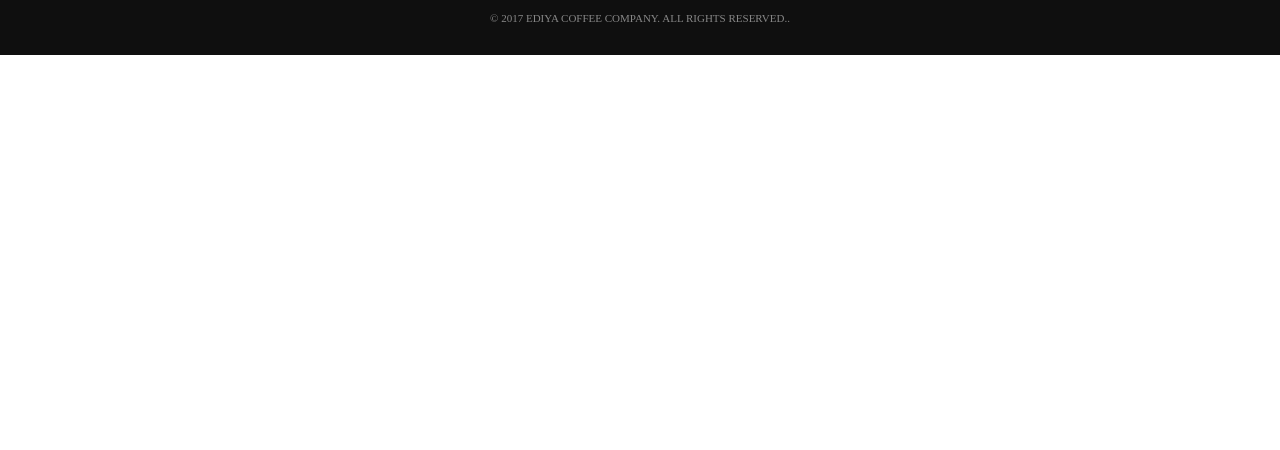
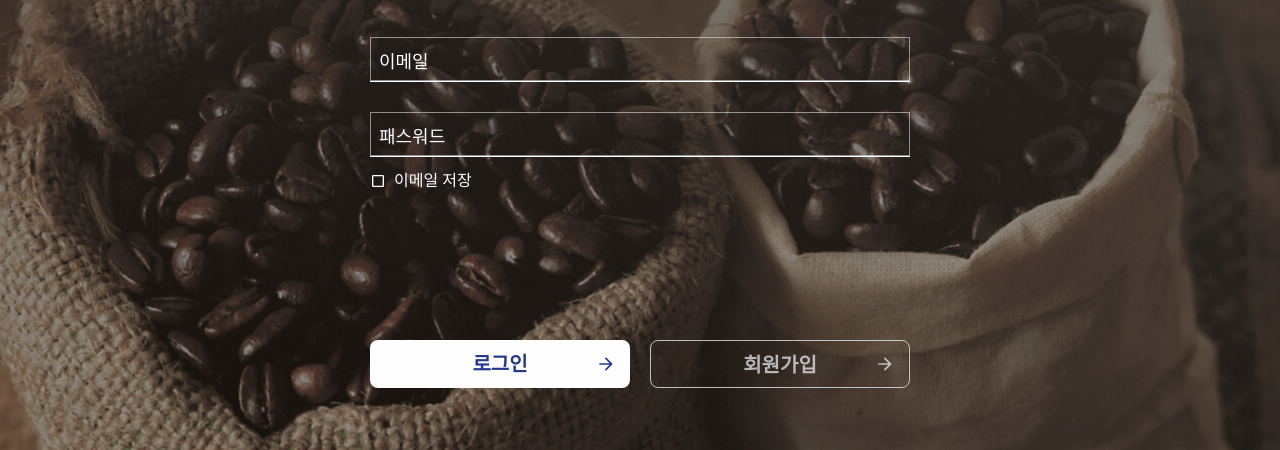
Before and after one commit to Bernese-Corgi/FDS18_RWD, a plain HTML site: page html/login-fds18.html in a window 1280 px wide. Shown: the part 434-884 px from the top of the page. Before the commit the page ends 800 px from the top, so only its background shows below. Drawn offline with nearby package versions, Linux system fonts and the light colour scheme; a script that the page names is missing; a web font is replaced by a local one.

Commit message:
로그인 및 회원가입 normal상태 디자인

```diff
--- /dev/null
+++ b/style/member.css
@@ -0,0 +1,197 @@
+/* 공통 멤버 섹션 */
+.member {
+  padding: 120px 32px 50px;
+  color: var(--theme-bright3);
+  background: url(../images/coffee-desktop.jpg) no-repeat 50% 0;
+}
+
+.member-headline,
+.member-text {
+  line-height: 1.5;
+  margin: 0;
+  text-align: center;
+}
+
+.member-headline {
+  font-size: 3.6rem;
+  font-weight: 100;
+  margin-top: 50px;
+  margin-bottom: 24px;
+}
+
+.member-text[lang='en'] {
+  font-size: 1.8rem;
+}
+
+/* 공통 로그인 및 회원가입 폼 */
+
+.member-form {
+  margin-top: 120px;
+}
+
+/* 공통 멤버 아이디 입력 서식 */
+.member-id,
+.member-password {
+  height: 45px;
+  position: relative;
+  border-bottom: 1px solid currentColor;
+}
+
+.member-id label,
+.member-password label {
+  position: absolute;
+  left: 0.5em;
+  top: 15px;
+  /* top 대신 -> line-height: 45px; 가능 */
+  font-size: 1.8rem;
+}
+
+.member-id {
+  margin-bottom: 30px;
+}
+
+.member-password {
+  margin-bottom: 15px;
+}
+
+
+.member-id input,
+.member-password input {
+  width: 100%;
+  height: 100%;
+  background: transparent;
+  border: 1px solid rgba(255, 255, 255, 0.5);
+  color: currentColor;
+  padding: 0 1em;
+}
+
+.member-id--error,
+.member-password--error,
+.button-password {
+  display: none;
+}
+
+/* 공통 이메일 저장 */
+.save-email {
+  /* background-color: royalblue; */
+  position: relative;
+  display: flex;
+  flex-flow: row nowrap;
+  align-items: center;
+}
+
+.save-email input {
+  position: relative;
+  z-index: 10;
+  width: 16px;
+  height: 16px;
+  opacity: 0;
+}
+
+.save-email .checkbox {
+  width: 16px;
+  height: 16px;
+  position: absolute;
+  top: 50%;
+  left: 0;
+  transform: translateY(-50%);
+  /* border: 3px solid red; 확인용 테두리 */
+  background: url(../images/icon-un-checked-square.svg) no-repeat 0 0;
+}
+
+.save-email input:checked+.checkbox {
+  /* save-email일때 체크되면 checkbox.. */
+  background-image: url(../images/icon-checked-square.svg);
+}
+
+.save-email label {
+  margin-left: 0.5em;
+  cursor: pointer;
+}
+
+/* 공통 로그인/회원가입 버튼 및 링크 */
+.member-form .button-container {
+  user-select: none;
+  margin-top: 150px;
+}
+
+.button-fill,
+.button-stroke {
+  position: relative;
+  display: block;
+  width: 100%;
+  height: 48px;
+  line-height: 48px;
+  padding: 0;
+  font-size: 2rem;
+  font-weight: 700;
+  border-radius: 8px;
+  text-align: center;
+}
+
+/* 로그인 및 회원가입 버튼의 기본 값 및 배경 이미지 지정 */
+.button-fill::after,
+.button-stroke::after {
+  content: "";
+  position: absolute;
+  top: 50%;
+  right: 14px;
+  transform: translateY(-50%);
+  width: 20px;
+  height: 20px;
+  background-repeat: no-repeat;
+  background-position: 50% 50%;
+}
+
+.button-fill::after {
+  background-image: url(../images/icon-arrow-darkblue.svg);
+}
+
+.button-fill {
+  color: var(--theme-primary);
+  background-color: var(--theme-bright3);
+  margin-bottom: 15px;
+  border: 0;
+}
+
+.button-stroke {
+  opacity: 0.7;
+  border: 1px solid var(--theme-bright3);
+  color: var(--theme-bright2);
+  background-color: transparent;
+}
+
+.button-stroke:hover,
+.button-stroke:focus {
+  opacity: 1;
+}
+
+.button-stroke::after {
+  background-image: url(../images/icon-arrow-white.svg);
+}
+
+@media all and (min-width: 768px) {
+  .member {
+    /* 데스크탑 멤버 섹션 */
+    background-image: url(../images/coffee-desktop.jpg);
+  }
+  /* 데스크탑 멤버 폼 */
+  .member-form {
+  width: 540px;
+  margin-left: auto;
+  margin-right: auto;
+  }
+
+  /* 데스크탑 로그인/회원가입 버튼 및 링크 */
+  .member-form .button-container {
+    display: flex;
+    flex-flow: row nowrap;
+    justify-content: space-between;
+  }
+
+  .member-form .button-fill,
+  .member-form .button-stroke {
+    width: 260px;
+
+  }
+}
--- a/style/style.css
+++ b/style/style.css
@@ -11,3 +11,5 @@
 /* common.css 파일 연결 */
 @import url(./common.css);
 @import url(./home.css);
+/* 로그인 페이지 */
+@import url(./member.css);
--- a/style/variable.css
+++ b/style/variable.css
@@ -2,6 +2,7 @@
 :root {
   --theme-bright: #fff;
   --theme-bright2: #f5f5f5;
+  --theme-bright3: #fefefe;
   --theme-default: #14182c;
   --theme-primary: #24388d;
   --theme-secondary: #bae5fb;
```
